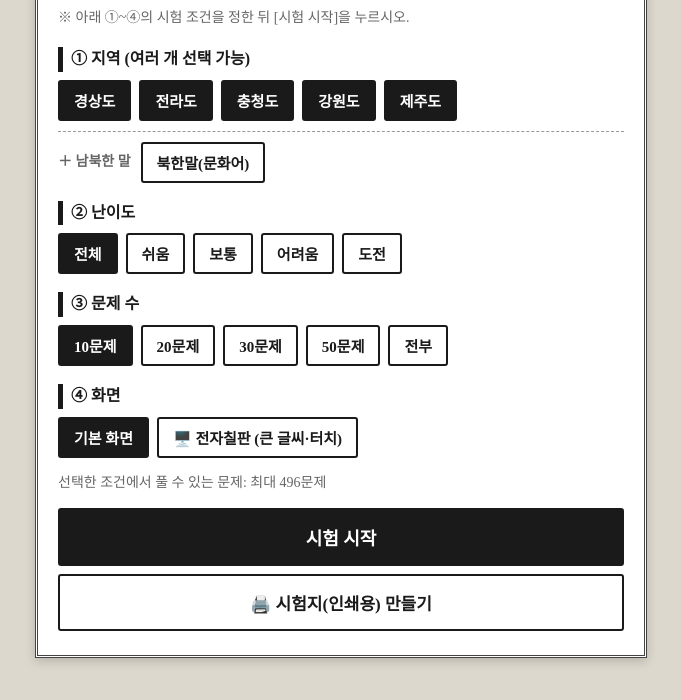
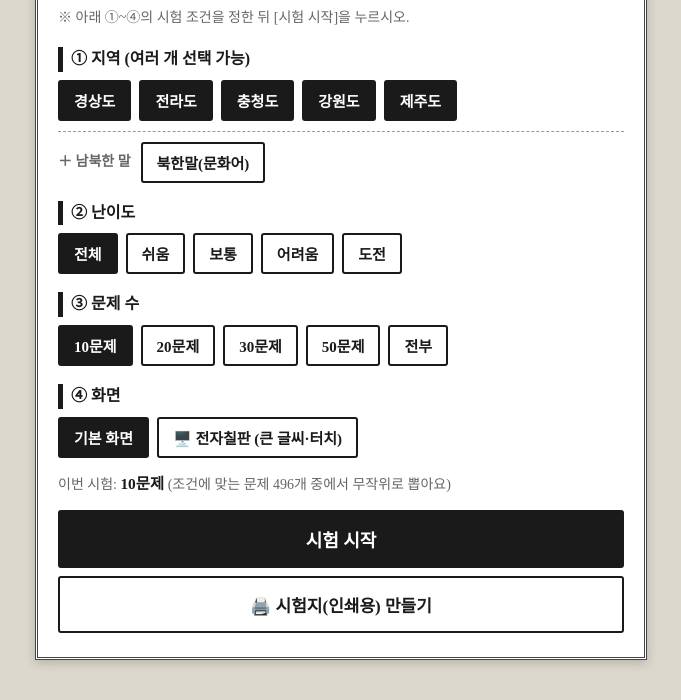
Before and after one commit to m00nssaem12/dialect, a plain HTML site: page index.html in a window 1280 px wide. Shown: the part 140-840 px from the top of the page, without its empty margins (299-980 px from the left). Drawn offline with Linux system fonts and the light colour scheme.

Commit message:
Update index.html

```diff
--- a/index.html
+++ b/index.html
@@ -26,6 +26,7 @@ h3{margin:18px 0 8px;font-size:16px;border-left:5px solid var(--ink);padding-lef
 .opt.ok{border-color:var(--acc);color:var(--acc);font-weight:800}.opt.ok::after{content:"  ○ 정답"}
 .opt.no{border-color:var(--acc);background:#fdf1ef}.opt.no::after{content:"  ／";color:var(--acc);font-weight:900}
 .row{display:flex;flex-wrap:wrap;gap:8px}
+#info b{color:var(--ink);font-size:1.1em}#info .tot{color:var(--sub)}
 .nkbox{display:flex;align-items:center;gap:10px;flex-wrap:wrap;margin-top:10px;padding-top:10px;border-top:1px dashed #999}.nkl{font-size:14px;font-weight:800;color:var(--sub)}body.board .nkl{font-size:20px}
 .chip{border:2px solid var(--ink);background:#fff;color:var(--ink);border-radius:3px;padding:8px 14px;font-size:15px;font-weight:700;cursor:pointer;font-family:inherit}
 .chip.on{background:var(--ink);color:#fff}
@@ -519,7 +520,10 @@ function draw(){
   [1,2,3,4].forEach(function(v){chip(l,LV[v],selL===v,function(){selL=v;draw()})});
   var n=pool().length,c=$("cnts");c.innerHTML="";
   [10,20,30,50,0].forEach(function(v){chip(c,v?v+"문제":"전부",selN===v,function(){selN=v;draw()})});
-  $("info").textContent=n?"선택한 조건에서 풀 수 있는 문제: 최대 "+n+"문제"+(selN>n?" (요청한 "+selN+"문제보다 적어서 "+n+"문제로 출제돼요)":""):"조건에 맞는 문제가 없어요. 지역·난이도를 확인하세요.";
+  var m=selN?Math.min(selN,n):n;
+  $("info").innerHTML=n?"이번 시험: <b>"+m+"문제</b> <span class=\"tot\">"+(m<n?"(조건에 맞는 문제 "+n+"개 중에서 무작위로 뽑아요)":"(조건에 맞는 문제 전부, 순서는 무작위)")+"</span>"
+    +(selN>n?"<br>※ "+selN+"문제를 고르셨지만 조건에 맞는 문제가 "+n+"개뿐이라 "+n+"문제만 출제돼요.":"")
+    :"조건에 맞는 문제가 없어요. 지역·난이도를 확인하세요.";
   $("go").disabled=!n;$("mk").disabled=!n;
   var sc=$("scr");sc.innerHTML="";
   chip(sc,"기본 화면",!board,function(){setBoard(0)});
```
